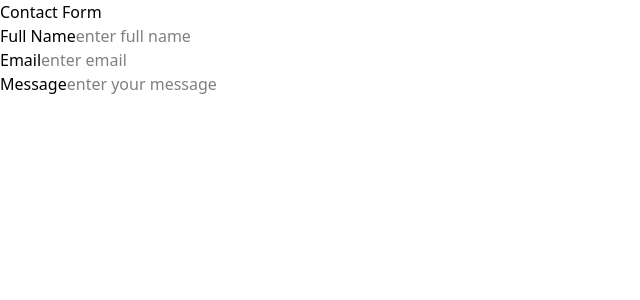
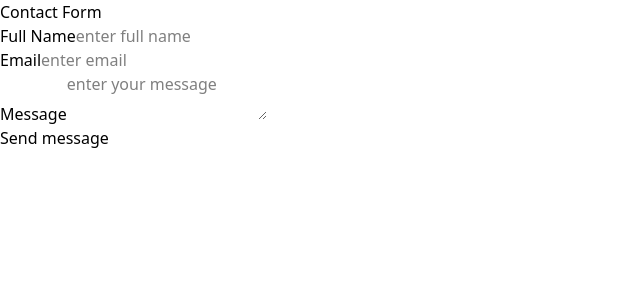
Before and after one commit to PraneethBunny123/All-App, a React (Vite) app: page / in a window 1280 px wide. Shown: the top 300 px of the page, without its empty margins (0-640 px from the left). Built offline with nearby package versions, Linux system fonts and the light colour scheme.

Commit message:
made few changes and created a form outline

```diff
--- a/src/project-apps/Form/ContactForm.jsx
+++ b/src/project-apps/Form/ContactForm.jsx
@@ -13,8 +13,9 @@ export default function ContactForm() {
                 </div>
                 <div>
                     <label>Message</label>
-                    <input type="text" placeholder="enter your message" required />
+                    <textarea type="text" placeholder="enter your message" required />
                 </div>
+                <button type="submit">Send message</button>
             </form>
         </section>
     )
```
